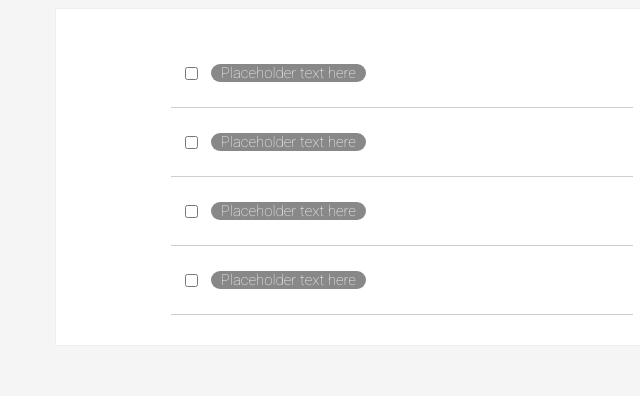
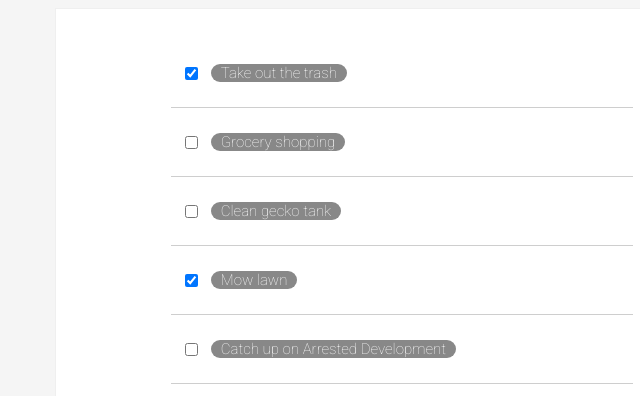
Before and after one commit to amarabjamal/todo-list, a React (Create React App) app: page / in a window 1280 px wide. Shown: the top 396 px of the page, without its empty margins (238-878 px from the left). Built offline with nearby package versions, Linux system fonts and the light colour scheme.

Commit message:
display items from js object

```diff
--- a/src/App.js
+++ b/src/App.js
@@ -1,14 +1,14 @@
 import React from "react"
+import todosData from "./todosData"
 
 import TodoItem from "./components/TodoItem"
 
 function App() {
+    const todosItem = todosData.map(item => <TodoItem key={item.id} item={item}/>)
+
     return (
         <div className="todo-list">
-            <TodoItem />
-            <TodoItem />
-            <TodoItem />
-            <TodoItem />
+            {todosItem}
         </div>
     )
 }
--- a/src/components/TodoItem.js
+++ b/src/components/TodoItem.js
@@ -1,6 +1,6 @@
 import React from "react"
 
-function TodoItem() {
+function TodoItem(props) {
     const styles = {
         backgroundColor: "#888",
         paddingLeft: "10px",
@@ -10,8 +10,8 @@
 
     return (
         <div className="todo-item">
-            <input type="checkbox" />
-            <p style={styles}>Placeholder text here</p>
+            <input type="checkbox" checked={props.item.completed}/>
+            <p style={styles}>{props.item.text}</p>
         </div>
     )
 }
--- /dev/null
+++ b/src/todosData.js
@@ -0,0 +1,29 @@
+const todosData = [
+    {
+        id: 1,
+        text: "Take out the trash",
+        completed: true
+    },
+    {
+        id: 2,
+        text: "Grocery shopping",
+        completed: false
+    },
+    {
+        id: 3,
+        text: "Clean gecko tank",
+        completed: false
+    },
+    {
+        id: 4,
+        text: "Mow lawn",
+        completed: true
+    },
+    {
+        id: 5,
+        text: "Catch up on Arrested Development",
+        completed: false
+    }
+]
+
+export default todosData
```
